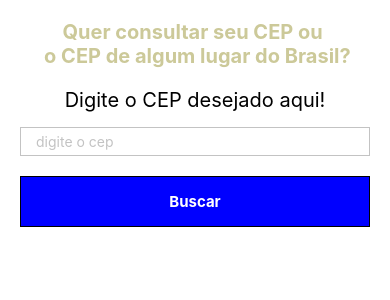
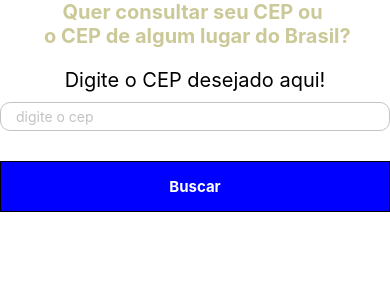
Before and after one commit to andrywlima/projetoPiloto_seuCEP_main, a React Native app in the folder seucep/: screen / in a window 390 px wide. Shown: the top 300 px of the page. Built offline with nearby package versions, Linux system fonts and the light colour scheme.

Commit message:
aleração

```diff
--- a/seucep/src/App.js
+++ b/seucep/src/App.js
@@ -6,6 +6,7 @@ import {
   TextInput,
   TouchableOpacity,
   Button,
+  ScrollView,
 } from 'react-native';
 import Input from './componentes/input';
 import Buttonn from './componentes/button';
@@ -13,11 +14,10 @@ import Buttonn from './componentes/button';
 const App = () => {
   const [cep, setCep] = useState('');
   const [dados, setdados] = useState(null);
-  const [carregando, setcarregando] = useState(false);
 
   const buscarCep = () => {
     if (cep.replace('-', '').length != 8) {
-      alert('Digite o cpf validor por favor!');
+      alert('Digite o CEP valido por favor!');
 
       return;
     }
@@ -26,11 +26,10 @@ const App = () => {
       .then(res => res.json())
       .then(objeto => setdados(objeto))
       .catch(err => alert('Tente novamente, CEP invalido!'))
-      .finally(() => setcarregando(false));
   };
 
   return (
-    <View style={styles.container}>
+    <ScrollView style={styles.container}>
       <Text style={styles.title}>
         Quer consultar seu CEP ou {'\n'} o CEP de algum lugar do Brasil?
       </Text>
@@ -47,10 +46,8 @@ const App = () => {
         clique = {buscarCep}
       />
 
+      {dados != null &&  (
 
-      {carregando && <Text>Verificando CEP</Text>}
-
-      {dados != null && !carregando ? (
         <View style={styles.boxdados}>
           <Text>CEP:</Text>
           <Input editavel={false} valor={dados.cep} />
@@ -73,18 +70,16 @@ const App = () => {
           <Text>DDD DA REGIÃO:</Text>
           <Input editavel={false} valor={dados.ddd} />
         </View>
-      ) : (
-        <></>
       )}
-    </View>
+    </ScrollView>
   );
 };
 
 const styles = StyleSheet.create({
   container: {
     flex: 1,
-    paddingVertical: 20,
-    marginHorizontal: 20,
+    marginHorizontal: 0,
+
   },
 
   title: {
@@ -109,13 +104,12 @@ const styles = StyleSheet.create({
   },
 
   boxdados: {
-    fontSize: 50,
-    marginHorizontal: 35,
+    marginHorizontal: 10,
     paddingTop: 10,
   },
 
   textdados: {
-    fontSize: 20,
+    fontSize: 50,
   },
 });
 
--- a/seucep/src/componentes/button.js
+++ b/seucep/src/componentes/button.js
@@ -15,13 +15,15 @@ function Buttonn (props) {
 
 const styles = StyleSheet.create({
     button: {
+
         justifyContent: 'center',
         alignItems: 'center',
         borderWidth: 1,
-        paddingHorizontal: 20,
+        paddingHorizontal: 15,
         paddingVertical: 15,
         backgroundColor: 'blue',
         marginTop: 20,
+
       },
 
       textButton: {
--- a/seucep/src/componentes/input.js
+++ b/seucep/src/componentes/input.js
@@ -21,9 +21,11 @@ function Input (props) {
 const styles = StyleSheet.create({
 
     input: {
-        marginTop: 15,
+        marginTop: 10,
+        marginBottom: 10,
         paddingHorizontal: 15,
         paddingVertical: 5,
+        borderRadius: 10,
         borderWidth: 1,
         borderColor: '#c3c3c3',
         color : 'black'
```
